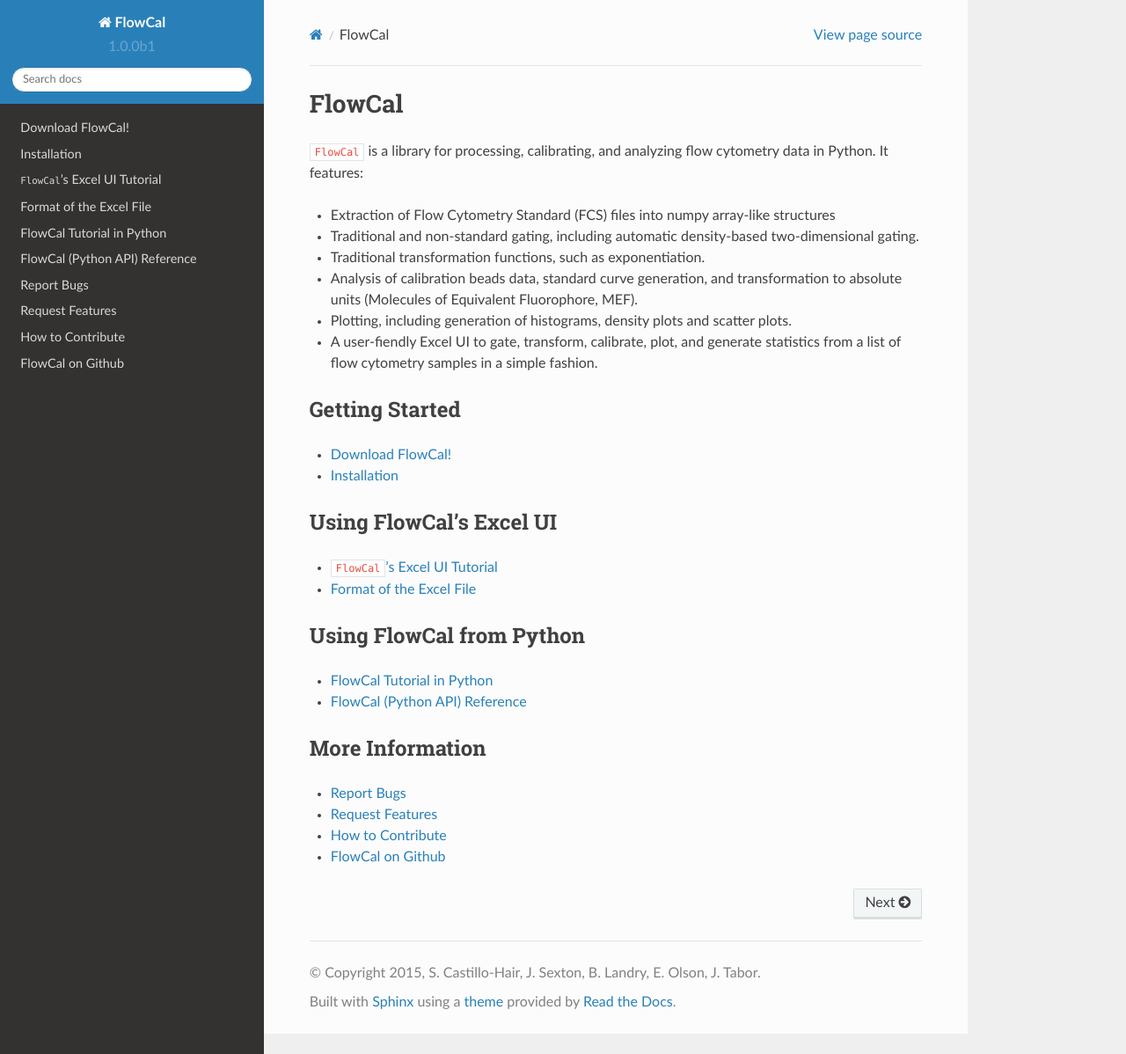
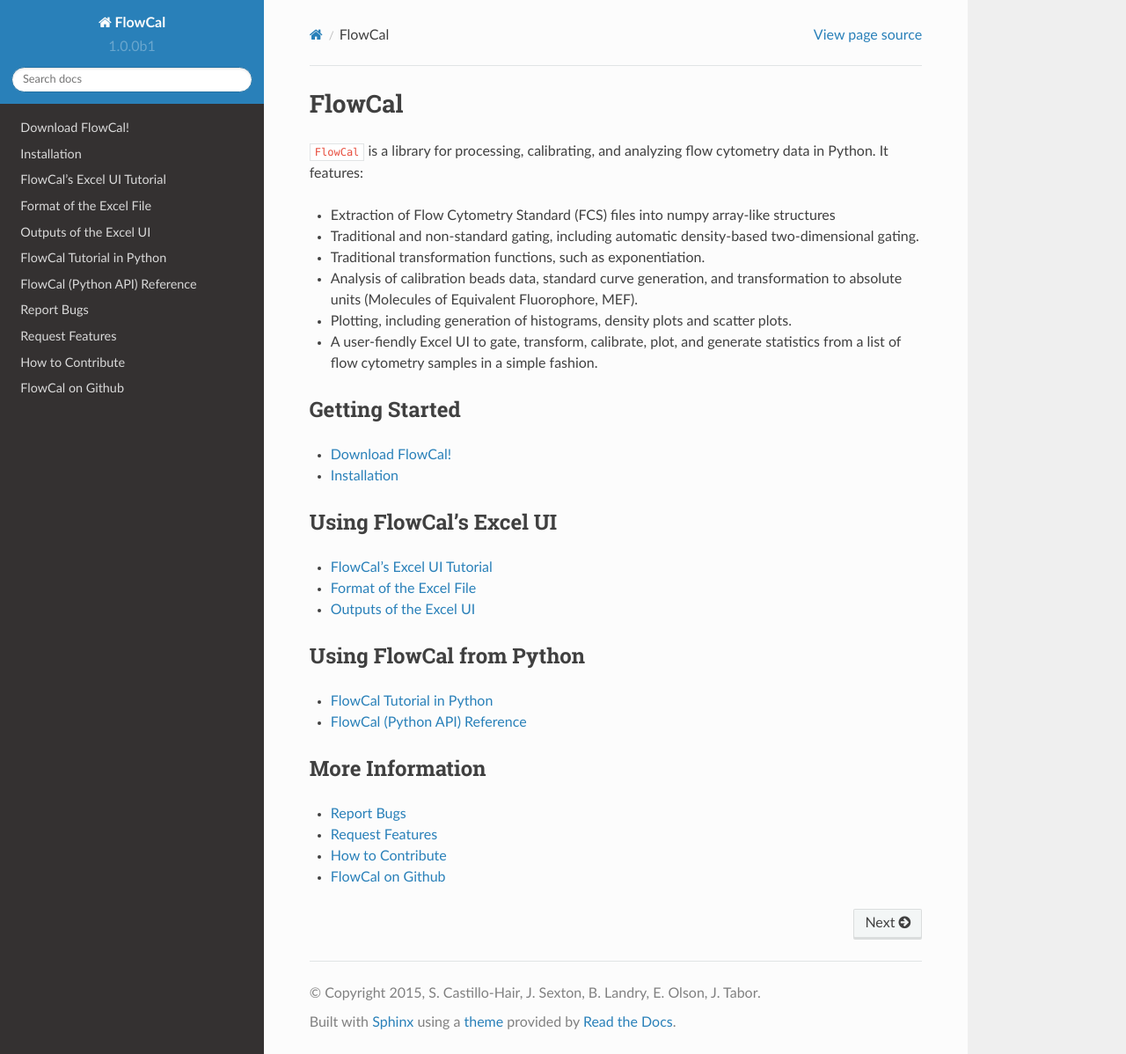
Before and after one commit to taborlab/FlowCal, a Sphinx documentation site: the page built from doc/index.rst, in a window 1280 px wide and 1198 px high. Shown: the whole window at 88% size. Built offline with Sphinx 7.4.7 and the Read the Docs theme 2.0.0, drawn with Linux system fonts in a browser that asks for light colours.

Commit message:
Added description of the outputs of the Excel UI.

```diff
--- a/doc/index.rst
+++ b/doc/index.rst
@@ -33,6 +33,7 @@
 
    tutorial_excel.rst
    format_excel.rst
+   output_excel.rst
 
 Using FlowCal from Python
 -------------------------
--- a/doc/tutorial_excel.rst
+++ b/doc/tutorial_excel.rst
@@ -1,5 +1,5 @@
-``FlowCal``'s Excel UI Tutorial
-===============================
+FlowCal's Excel UI Tutorial
+===========================
 
 To use the ``FlowCal``’s Excel UI, follow these steps:
 
```
Also changed, not shown: doc/format_excel.rst (+6 -6 lines), doc/output_excel.rst (added, +34 -0 lines), doc/_static/output_beads_clustering.png (added), doc/_static/output_beads_density.png (added), doc/_static/output_beads_populations.png (added), doc/_static/output_beads_sc.png (added), doc/_static/output_sample.png (added), doc/_static/output_spreadsheet_histograms.png (added), doc/_static/output_spreadsheet_samples.png (added).
